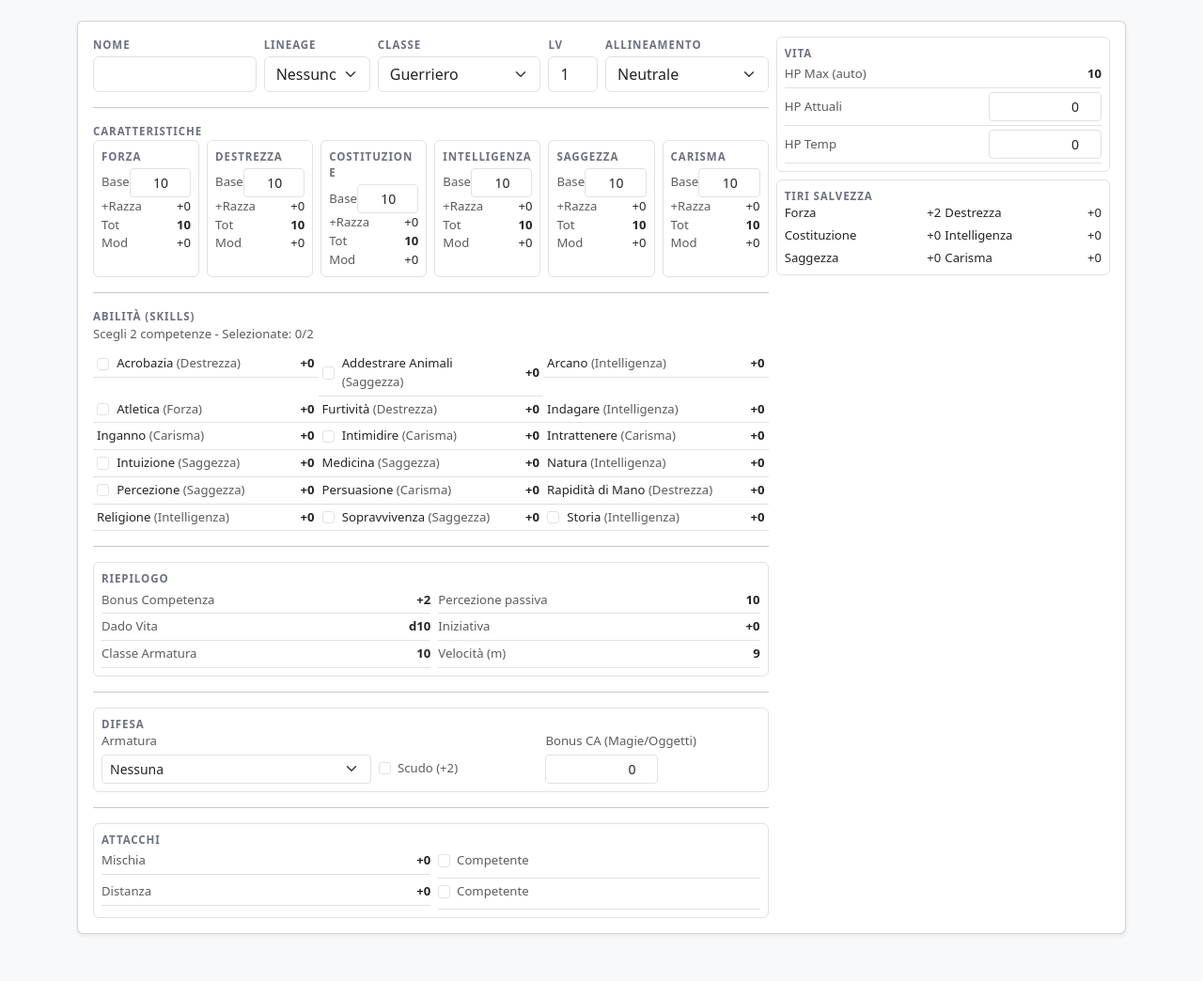
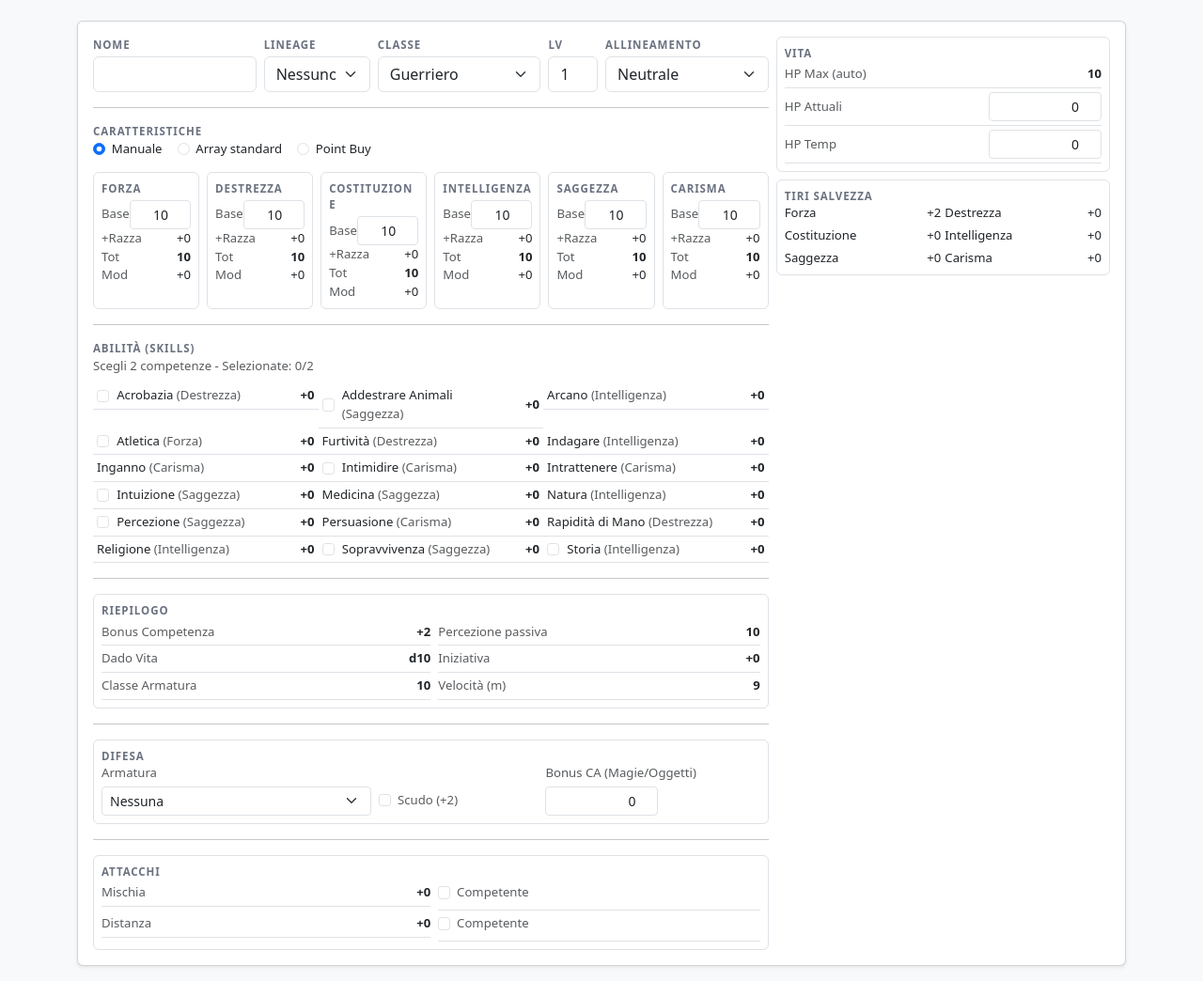
Before and after one commit to mixman1978/dnd-sheet, a Flask app: page / in a window 1280 px wide. Shown: the part 58-1102 px from the top of the page at 94% size. Before the commit the page ends 1053 px from the top, so only its background shows below. Run offline with Flask 3, Linux system fonts and the light colour scheme; data comes from the database, SQL or seed files in the repository; data that the repository does not hold is empty; some libraries are stand-ins or nearby versions.

Commit message:
Add standard/point-buy stats workflows and UI apply controls

```diff
--- a/app.py
+++ b/app.py
@@ -55,6 +55,7 @@ DEFAULT_PG = {
     "classe": "Guerriero",
     "level": 1,
     "alignment": "Neutrale",
+    "stats_method": "manual",
     "stats_base": {"for": 10, "des": 10, "cos": 10, "int": 10, "sag": 10, "car": 10},
     "lineage_extra_stats": [None, None],  # solo Mezzelfo
     "skills_proficient": [],
@@ -69,6 +70,10 @@ DEFAULT_PG = {
     "atk_prof_melee": False,
     "atk_prof_ranged": False,
 }
+
+STANDARD_ARRAY_VALUES = [15, 14, 13, 12, 10, 8]
+POINT_BUY_TOTAL = 27
+POINT_BUY_COST = {8: 0, 9: 1, 10: 2, 11: 3, 12: 4, 13: 5, 14: 7, 15: 9}
 
 # Defense proficiencies (minimal mapping)
 ALLOWED_ARMOR_BY_CLASS = {
@@ -152,12 +157,13 @@ def normalize_pg(pg: Any) -> dict:
     pg["lineage"] = normalize_choice(pg.get("lineage"), LINEAGES, "Nessuno")
     pg["classe"] = normalize_choice(pg.get("classe"), CLASSES, "Warlock")
     pg["alignment"] = normalize_choice(pg.get("alignment"), ALIGNMENTS, "Neutrale")
+    pg["stats_method"] = normalize_choice(pg.get("stats_method"), ["manual", "standard", "point_buy"], "manual")
     pg["level"] = clamp_int(pg.get("level"), 1, 1, 20)
 
     if not isinstance(pg.get("stats_base"), dict):
         pg["stats_base"] = dict(DEFAULT_PG["stats_base"])
     for s in STATS:
-        pg["stats_base"][s] = clamp_int(pg["stats_base"].get(s), 10, 3, 20)
+        pg["stats_base"][s] = clamp_int(pg["stats_base"].get(s), 10, 1, 30)
 
     if not isinstance(pg.get("skills_proficient"), list):
         pg["skills_proficient"] = []
@@ -184,6 +190,34 @@ def normalize_pg(pg: Any) -> dict:
         pg["has_shield"] = False
     recalc_spell_slots(pg)
     return pg
+
+
+def standard_array_assignment(base_stats: dict) -> dict[str, int]:
+    values = [int(base_stats.get(s, 0)) for s in STATS]
+    if len(set(values)) == 6 and sorted(values) == sorted(STANDARD_ARRAY_VALUES):
+        return {s: int(base_stats.get(s, 10)) for s in STATS}
+    return {s: STANDARD_ARRAY_VALUES[idx] for idx, s in enumerate(STATS)}
+
+
+def point_buy_assignment(base_stats: dict) -> dict[str, int]:
+    assignment: dict[str, int] = {}
+    for s in STATS:
+        assignment[s] = clamp_int(base_stats.get(s), 8, 8, 15)
+    return assignment
+
+
+def point_buy_cost(stats: dict) -> int | None:
+    total = 0
+    for s in STATS:
+        try:
+            value = int(stats.get(s))
+        except Exception:
+            return None
+        cost = POINT_BUY_COST.get(value)
+        if cost is None:
+            return None
+        total += cost
+    return total
 
 
 def build_sheet_context(pg: dict, allowed_skills: list[str] | None = None, choose_n: int = 0) -> dict:
@@ -230,9 +264,12 @@ def build_sheet_context(pg: dict, allowed_skills: list[str] | None = None, choos
     spell_dc = (8 + pb + spell_mod) if spell_mod is not None else None
     spell_attack = (pb + spell_mod) if spell_mod is not None else None
     spellcasting = {
+        "casting_ability": spell_ability,
         "ability": spell_ability,
         "ability_label": STAT_LABEL.get(spell_ability) if spell_ability else None,
         "mod": spell_mod,
+        "spell_dc": spell_dc,
+        "spell_attack_bonus": spell_attack,
         "dc": spell_dc,
         "attack_bonus": spell_attack,
     }
@@ -258,7 +295,9 @@ def build_sheet_context(pg: dict, allowed_skills: list[str] | None = None, choos
             }
         )
 
-    passive_perception = 10 + skills.get("Percezione", mods["sag"] + (pb if "Percezione" in prof_set else 0))
+    perception_bonus = skills.get("Percezione", mods["sag"] + (pb if "Percezione" in prof_set else 0))
+    skills["perception"] = perception_bonus
+    passive_perception = 10 + skills["perception"]
 
     melee_attack_bonus = mods["for"] + (pb if pg.get("atk_prof_melee") else 0)
     ranged_attack_bonus = mods["des"] + (pb if pg.get("atk_prof_ranged") else 0)
@@ -978,23 +1017,155 @@ def create_app() -> Flask:
     with connect() as conn:
         ensure_schema(conn)
 
-    @app.template_filter("fmt_signed")
-    def _fmt_signed_filter(value: Any) -> str:
-        return fmt_signed(value)
+    app.jinja_env.filters["fmt_signed"] = fmt_signed
 
     @app.route("/", methods=["GET", "POST"])
     def index():
         pg = get_pg()
+
+        def _render_index(
+            pg_view: dict,
+            pb_assignment_override: dict[str, int] | None = None,
+            persist_skill_cleanup: bool = True,
+        ):
+            standard_assignment = standard_array_assignment(pg_view["stats_base"])
+            point_buy_values = pb_assignment_override or point_buy_assignment(pg_view["stats_base"])
+            spent = point_buy_cost(point_buy_values)
+            point_buy_spent = spent if spent is not None else 0
+            point_buy_remaining = POINT_BUY_TOTAL - point_buy_spent
+
+            sc = class_skill_choices(pg_view["classe"]) or {}
+            choose_n = int(sc.get("choose") or 0)
+            allowed_skills = sc.get("from") or sorted(SKILLS.keys())
+            skills_filtered = [sk for sk in pg_view["skills_proficient"] if sk in allowed_skills]
+            if choose_n > 0 and len(skills_filtered) > choose_n:
+                skills_filtered = skills_filtered[:choose_n]
+            if skills_filtered != pg_view["skills_proficient"]:
+                pg_view["skills_proficient"] = skills_filtered
+                if persist_skill_cleanup:
+                    save_pg(pg_view)
+
+            sheet = build_sheet_context(pg_view, allowed_skills=allowed_skills, choose_n=choose_n)
+            mezzelfo_opts = [(s, STAT_LABEL[s]) for s in STATS if s != "car"]
+            slots_vm = _build_spell_slots_view_model(pg_view)
+            characters = list_characters()
+
+            return render_template(
+                "index.html",
+                pg=pg_view,
+                sheet=sheet,
+                standard_array_values=STANDARD_ARRAY_VALUES,
+                standard_assignment=standard_assignment,
+                point_buy_values=sorted(POINT_BUY_COST.keys()),
+                point_buy_assignment=point_buy_values,
+                point_buy_total=POINT_BUY_TOTAL,
+                point_buy_spent=point_buy_spent,
+                point_buy_remaining=point_buy_remaining,
+                mezzelfo_opts=mezzelfo_opts,
+                characters=characters,
+                spell_slot_rows=slots_vm["spell_slot_rows"],
+                pact_slots_max=slots_vm["pact_slots_max"],
+                pact_slots_current=slots_vm["pact_slots_current"],
+                pact_slot_level=slots_vm["pact_slot_level"],
+                has_spell_slots_widget=slots_vm["has_spell_slots_widget"],
+                current_char_id=slots_vm["current_char_id"],
+                current_path=slots_vm["current_path"],
+                STATS=STATS,
+                STAT_LABEL=STAT_LABEL,
+                CLASSES=CLASSES,
+                LINEAGES=LINEAGES,
+                ALIGNMENTS=ALIGNMENTS,
+            )
 
         if request.method == "POST":
             pg["nome"] = (request.form.get("nome") or pg.get("nome") or "personaggio").strip()
             pg["lineage"] = normalize_choice(request.form.get("lineage"), LINEAGES, pg["lineage"])
             pg["classe"] = normalize_choice(request.form.get("classe"), CLASSES, pg["classe"])
             pg["alignment"] = normalize_choice(request.form.get("alignment"), ALIGNMENTS, pg["alignment"])
+            pg["stats_method"] = normalize_choice(
+                request.form.get("stats_method"),
+                ["manual", "standard", "point_buy"],
+                pg["stats_method"],
+            )
             pg["level"] = clamp_int(request.form.get("level"), pg["level"], 1, 20)
 
-            for s in STATS:
-                pg["stats_base"][s] = clamp_int(request.form.get(f"stat_{s}"), pg["stats_base"][s], 3, 20)
+            if pg["stats_method"] == "standard":
+                raw_standard = {s: request.form.get(f"std_stat_{s}") for s in STATS}
+                # Transitional submit after method toggle: persist only the method, then render selects.
+                if all(v in (None, "") for v in raw_standard.values()):
+                    save_pg(pg)
+                    return redirect(url_for("index"))
+
+                selected_values = []
+                parsed_stats: dict[str, int] = {}
+                for s in STATS:
+                    raw = raw_standard[s]
+                    if raw is None or raw == "":
+                        flash("Array standard non valido: assegna un valore a tutte le caratteristiche.", "danger")
+                        return redirect(url_for("index"))
+                    try:
+                        value = int(raw)
+                    except Exception:
+                        flash("Array standard non valido: valori non numerici.", "danger")
+                        return redirect(url_for("index"))
+                    if value not in STANDARD_ARRAY_VALUES:
+                        flash("Array standard non valido: usa solo 15,14,13,12,10,8.", "danger")
+                        return redirect(url_for("index"))
+                    parsed_stats[s] = value
+                    selected_values.append(value)
+
+                if len(set(selected_values)) != 6 or sorted(selected_values) != sorted(STANDARD_ARRAY_VALUES):
+                    flash("Array standard non valido: ogni valore va usato una sola volta.", "danger")
+                    return redirect(url_for("index"))
+
+                for s in STATS:
+                    pg["stats_base"][s] = parsed_stats[s]
+            elif pg["stats_method"] == "point_buy":
+                raw_point_buy = {s: request.form.get(f"pb_stat_{s}") for s in STATS}
+                # Transitional submit after method toggle: persist only the method, then render selects.
+                if all(v in (None, "") for v in raw_point_buy.values()):
+                    save_pg(pg)
+                    return redirect(url_for("index"))
+
+                parsed_stats = point_buy_assignment(pg["stats_base"])
+                for s in STATS:
+                    raw = raw_point_buy[s]
+                    if raw is None or raw == "":
+                        flash("Point buy non valido: assegna un valore a tutte le caratteristiche.", "danger")
+                        preview_pg = json.loads(json.dumps(pg, ensure_ascii=False))
+                        preview_pg["stats_base"] = dict(parsed_stats)
+                        return _render_index(preview_pg, pb_assignment_override=parsed_stats, persist_skill_cleanup=False)
+                    try:
+                        value = int(raw)
+                    except Exception:
+                        flash("Point buy non valido: valori non numerici.", "danger")
+                        preview_pg = json.loads(json.dumps(pg, ensure_ascii=False))
+                        preview_pg["stats_base"] = dict(parsed_stats)
+                        return _render_index(preview_pg, pb_assignment_override=parsed_stats, persist_skill_cleanup=False)
+                    if value < 8 or value > 15:
+                        flash("Point buy non valido: ogni caratteristica deve essere tra 8 e 15.", "danger")
+                        preview_pg = json.loads(json.dumps(pg, ensure_ascii=False))
+                        preview_pg["stats_base"] = dict(parsed_stats)
+                        return _render_index(preview_pg, pb_assignment_override=parsed_stats, persist_skill_cleanup=False)
+                    parsed_stats[s] = value
+
+                spent = point_buy_cost(parsed_stats)
+                if spent is None:
+                    flash("Point buy non valido: valori fuori tabella costi.", "danger")
+                    preview_pg = json.loads(json.dumps(pg, ensure_ascii=False))
+                    preview_pg["stats_base"] = dict(parsed_stats)
+                    return _render_index(preview_pg, pb_assignment_override=parsed_stats, persist_skill_cleanup=False)
+                if spent > POINT_BUY_TOTAL:
+                    flash("Point buy non valido: superi 27 punti.", "danger")
+                    preview_pg = json.loads(json.dumps(pg, ensure_ascii=False))
+                    preview_pg["stats_base"] = dict(parsed_stats)
+                    return _render_index(preview_pg, pb_assignment_override=parsed_stats, persist_skill_cleanup=False)
+
+                for s in STATS:
+                    pg["stats_base"][s] = parsed_stats[s]
+            else:
+                for s in STATS:
+                    pg["stats_base"][s] = clamp_int(request.form.get(f"stat_{s}"), pg["stats_base"][s], 1, 30)
 
             pg["hp_current"] = clamp_int(request.form.get("hp_current"), pg.get("hp_current", 0), 0, 999)
             pg["hp_temp"] = clamp_int(request.form.get("hp_temp"), pg.get("hp_temp", 0), 0, 999)
@@ -1025,41 +1196,7 @@ def create_app() -> Flask:
             recalc_spell_slots(pg)
             save_pg(pg)
             return redirect(url_for("index"))
-
-        sc = class_skill_choices(pg["classe"]) or {}
-        choose_n = int(sc.get("choose") or 0)
-        allowed_skills = sc.get("from") or sorted(SKILLS.keys())
-        skills_filtered = [sk for sk in pg["skills_proficient"] if sk in allowed_skills]
-        if choose_n > 0 and len(skills_filtered) > choose_n:
-            skills_filtered = skills_filtered[:choose_n]
-        if skills_filtered != pg["skills_proficient"]:
-            pg["skills_proficient"] = skills_filtered
-            save_pg(pg)
-
-        sheet = build_sheet_context(pg, allowed_skills=allowed_skills, choose_n=choose_n)
-        mezzelfo_opts = [(s, STAT_LABEL[s]) for s in STATS if s != "car"]
-        slots_vm = _build_spell_slots_view_model(pg)
-        characters = list_characters()
-
-        return render_template(
-            "index.html",
-            pg=pg,
-            sheet=sheet,
-            mezzelfo_opts=mezzelfo_opts,
-            characters=characters,
-            spell_slot_rows=slots_vm["spell_slot_rows"],
-            pact_slots_max=slots_vm["pact_slots_max"],
-            pact_slots_current=slots_vm["pact_slots_current"],
-            pact_slot_level=slots_vm["pact_slot_level"],
-            has_spell_slots_widget=slots_vm["has_spell_slots_widget"],
-            current_char_id=slots_vm["current_char_id"],
-            current_path=slots_vm["current_path"],
-            STATS=STATS,
-            STAT_LABEL=STAT_LABEL,
-            CLASSES=CLASSES,
-            LINEAGES=LINEAGES,
-            ALIGNMENTS=ALIGNMENTS,
-        )
+        return _render_index(pg)
 
     @app.post("/save_character")
     def save_character():
--- a/templates/index.html
+++ b/templates/index.html
@@ -75,6 +75,52 @@
 
         <hr class="my-3">
         <div class="label">Caratteristiche</div>
+        <div class="d-flex gap-3 small mb-2 align-items-center">
+          <div class="form-check">
+            <input
+              class="form-check-input"
+              type="radio"
+              name="stats_method"
+              id="stats-method-manual"
+              value="manual"
+              {% if pg.stats_method == "manual" %}checked{% endif %}
+              onchange="this.form.submit()"
+            >
+            <label class="form-check-label" for="stats-method-manual">Manuale</label>
+          </div>
+          <div class="form-check">
+            <input
+              class="form-check-input"
+              type="radio"
+              name="stats_method"
+              id="stats-method-standard"
+              value="standard"
+              {% if pg.stats_method == "standard" %}checked{% endif %}
+              onchange="this.form.submit()"
+            >
+            <label class="form-check-label" for="stats-method-standard">Array standard</label>
+          </div>
+          <div class="form-check">
+            <input
+              class="form-check-input"
+              type="radio"
+              name="stats_method"
+              id="stats-method-point-buy"
+              value="point_buy"
+              {% if pg.stats_method == "point_buy" %}checked{% endif %}
+              onchange="this.form.submit()"
+            >
+            <label class="form-check-label" for="stats-method-point-buy">Point Buy</label>
+          </div>
+          {% if pg.stats_method in ["standard", "point_buy"] %}
+            <button type="submit" class="btn btn-sm btn-primary ms-2">Applica</button>
+          {% endif %}
+        </div>
+        {% if pg.stats_method == "point_buy" %}
+          <div class="small text-muted mb-2">
+            Point Buy: spesi {{ point_buy_spent }} / {{ point_buy_total }} (rimasti {{ point_buy_remaining }})
+          </div>
+        {% endif %}
         <div class="row g-2">
           {% for s in STATS %}
             <div class="col-6 col-md-2">
@@ -82,18 +128,41 @@
                 <div class="label">{{ STAT_LABEL[s] }}</div>
                 <div class="d-flex justify-content-between align-items-center mt-1">
                   <span class="text-muted">Base</span>
+                  {% if pg.stats_method == "standard" %}
+                    <select
+                      class="form-select form-select-sm mono text-end"
+                      style="max-width:72px"
+                      name="std_stat_{{ s }}"
+                      data-std-select="1"
+                    >
+                      {% for v in standard_array_values %}
+                        <option value="{{ v }}" {% if standard_assignment[s] == v %}selected{% endif %}>{{ v }}</option>
+                      {% endfor %}
+                    </select>
+                  {% elif pg.stats_method == "point_buy" %}
+                    <select
+                      class="form-select form-select-sm mono text-end"
+                      style="max-width:72px"
+                      name="pb_stat_{{ s }}"
+                    >
+                      {% for v in point_buy_values %}
+                        <option value="{{ v }}" {% if point_buy_assignment[s] == v %}selected{% endif %}>{{ v }}</option>
+                      {% endfor %}
+                    </select>
+                  {% else %}
                     <input
                       class="form-control form-control-sm mono text-end"
                       style="max-width:72px"
                       type="number"
-                    min="3"
-                    max="20"
+                      min="1"
+                      max="30"
                       name="stat_{{ s }}"
                       value="{{ sheet.base_stats[s] }}"
                       onchange="this.form.submit()"
                       onblur="this.form.submit()"
                       onkeydown="if(event.key==='Enter'){event.preventDefault(); this.form.submit();}"
                     >
+                  {% endif %}
                 </div>
                 <div class="d-flex justify-content-between align-items-center">
                   <span class="text-muted">+Razza</span>
@@ -161,6 +230,38 @@
                 }
                 cb.form.submit();
               }
+            </script>
+            <script>
+              (function () {
+                function updateStdOptions() {
+                  const selects = Array.from(document.querySelectorAll('select[data-std-select="1"]'));
+                  if (!selects.length) return;
+
+                  selects.forEach((sel) => {
+                    const myValue = sel.value;
+                    const usedElsewhere = new Set(
+                      selects
+                        .filter((other) => other !== sel)
+                        .map((other) => other.value)
+                        .filter((v) => v !== "" && v !== null)
+                    );
+
+                    Array.from(sel.options).forEach((opt) => {
+                      opt.disabled = false;
+                      if (usedElsewhere.has(opt.value) && opt.value !== myValue) {
+                        opt.disabled = true;
+                      }
+                    });
+                  });
+                }
+
+                document.addEventListener("DOMContentLoaded", function () {
+                  const selects = document.querySelectorAll('select[data-std-select="1"]');
+                  if (!selects.length) return;
+                  updateStdOptions();
+                  selects.forEach((sel) => sel.addEventListener("change", updateStdOptions));
+                });
+              })();
             </script>
           </div>
         </div>
@@ -295,7 +396,7 @@
 
         <hr class="my-3">
         <div class="row g-2">
-          <div class="col-12 {% if sheet.spellcasting.ability %}col-lg-6{% endif %}">
+          <div class="col-12 {% if sheet.spellcasting.casting_ability %}col-lg-6{% endif %}">
             <div class="border rounded p-2 bg-white small">
               <div class="label">Attacchi</div>
               <div class="row g-0">
@@ -344,7 +445,7 @@
               </div>
             </div>
           </div>
-          {% if sheet.spellcasting.ability %}
+          {% if sheet.spellcasting.casting_ability %}
             <div class="col-12 col-lg-6">
               <div class="border rounded p-2 bg-white">
                 <div class="label">Incantesimi</div>
@@ -364,13 +465,13 @@
                   <div class="col-12 col-md-6">
                     <div class="d-flex justify-content-between align-items-center py-1 border-bottom">
                       <div class="text-muted">Spell Save DC</div>
-                      <div class="mono fw-bold">{{ sheet.spellcasting.dc }}</div>
+                      <div class="mono fw-bold">{{ sheet.spellcasting.spell_dc }}</div>
                     </div>
                   </div>
                   <div class="col-12 col-md-6 ps-md-2">
                     <div class="d-flex justify-content-between align-items-center py-1 border-bottom">
                       <div class="text-muted">Spell Attack</div>
-                      <div class="mono fw-bold">{{ sheet.spellcasting.attack_bonus|fmt_signed }}</div>
+                      <div class="mono fw-bold">{{ sheet.spellcasting.spell_attack_bonus|fmt_signed }}</div>
                     </div>
                   </div>
                 </div>
```
Also changed, not shown: engine/calc.py (+5 -3 lines). Lines whose indentation alone changed are shown as unchanged.
